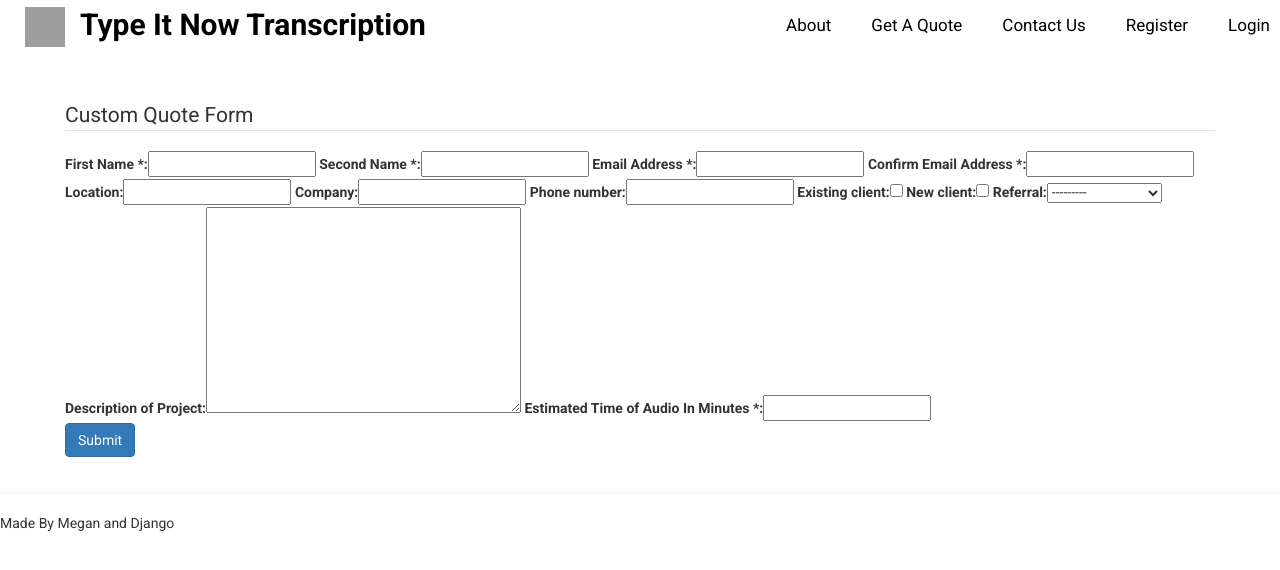
After one commit to meganduffy/tint_django, a Django app: page /customquote/ in a window 1280 px wide. The commit adds this page. Shown: the top 570 px of the page. Run offline with Django 3.2, Linux system fonts and the light colour scheme; some libraries are stand-ins or nearby versions; grey boxes are pictures that could not be loaded.

Commit message:
Created basic custom quote form and basic contact form

```diff
--- /dev/null
+++ b/landing/forms.py
@@ -0,0 +1,77 @@
+from django import forms
+from .models import CustomQuote, Contact
+from django.core.exceptions import ValidationError
+from django_countries.widgets import CountrySelectWidget
+
+
+class CustomQuoteForm(forms.ModelForm):
+
+    first_name = forms.CharField(label='First Name *')
+
+    last_name = forms.CharField(label='Second Name *')
+
+    email1 = forms.CharField(
+        label='Email Address *',
+        widget=forms.EmailInput
+    )
+
+    email2 = forms.CharField(
+        label='Confirm Email Address *',
+        widget=forms.EmailInput
+    )
+
+    existing_client = forms.BooleanField(required=False)
+
+    new_client = forms.BooleanField(required=False)
+
+    description = forms.CharField(label='Description of Project',
+                                  widget=forms.Textarea)
+
+    audio_minutes = forms.IntegerField(label='Estimated Time of Audio In Minutes *')
+
+    class Meta:
+        model = CustomQuote
+        fields = ['first_name', 'last_name', 'email1', 'email2',
+                  'location', 'company', 'phone_number', 'existing_client',
+                  'new_client', 'referral']
+        widgets = {'location': CountrySelectWidget()
+                   # 'first_name': forms.TextInput(attrs={'class': 'form-control col-sm-6'}),
+                   # 'last_name': forms.TextInput(attrs={'class': 'form-control col-sm-6'}),
+                   # 'email1': forms.TextInput(attrs={'class': 'form-control col-sm-6'}),
+                   # 'email2': forms.TextInput(attrs={'class': 'form-control col-sm-6'}),
+                   # 'location': forms.TextInput(attrs={'class': 'form-control col-sm-6'}),
+                   # 'company': forms.TextInput(attrs={'class': 'form-control col-sm-6'}),
+                   # 'phone_number': forms.TextInput(attrs={'class': 'form-control col-sm-6'}),
+                   # 'existing_client': forms.TextInput(attrs={'class': 'form-control col-sm-6'}),
+                   # 'referral': forms.TextInput(attrs={'class': 'form-control col-sm-6'})
+                   }
+
+    def clean_email2(self):
+        email1 = self.cleaned_data.get('email1')
+        email2 = self.cleaned_data.get('email2')
+
+        if email1 and email2 and email1 != email2:
+            message = "Emails do not match"
+            raise ValidationError(message)
+
+        return email2
+
+
+class ContactForm(forms.ModelForm):
+
+    first_name = forms.CharField(label='First Name *')
+
+    last_name = forms.CharField(label='Second Name *')
+
+    email = forms.CharField(
+        label='Email Address *',
+        widget=forms.EmailInput
+    )
+
+    message = forms.CharField(label='Message *',
+                              widget=forms.Textarea)
+
+    class Meta:
+        model = Contact
+        fields = ['first_name', 'last_name', 'email', 'location',
+                  'company', 'phone_number', 'message']
--- /dev/null
+++ b/landing/models.py
@@ -0,0 +1,55 @@
+from django.db import models
+from django_countries.fields import CountryField
+from django.core.validators import RegexValidator
+
+REFERRAL_CHOICES = (
+    ('WEB', 'Web Search'),
+    ('FB', 'Facebook'),
+    ('DD', 'DoneDeal'),
+    ('GT', 'GumTree'),
+    ('WOM', 'Word of Mouth'),
+    ('O', 'Other')
+)
+
+
+class CustomQuote(models.Model):
+    """
+    Model for Custom Quote Form
+    """
+    first_name = models.CharField(max_length=40, default='')
+    last_name = models.CharField(max_length=40, default='')
+    email1 = models.CharField(max_length=255, default='')
+    email2 = models.CharField(max_length=255, default='')
+    location = CountryField(blank=True, null=True)
+    company = models.CharField(max_length=255, default='', blank=True, null=True)
+    phone_regex = RegexValidator(regex=r'^\+?1?\d{9,15}$',
+                                 message="Phone number must be entered in the format: '+999999999'. "
+                                         "Up to 15 digits allowed.")
+    phone_number = models.CharField(validators=[phone_regex], max_length=15, blank=True)
+    existing_client = models.BooleanField()
+    new_client = models.BooleanField()
+    referral = models.CharField(max_length=3, choices=REFERRAL_CHOICES, blank=True, null=True)
+    description = models.TextField(default='', blank=True, null=True)
+    audio_minutes = models.IntegerField()
+
+    def __unicode__(self):
+        return self.email1
+
+
+class Contact(models.Model):
+    """
+    Model for Contact Form
+    """
+    first_name = models.CharField(max_length=40, default='')
+    last_name = models.CharField(max_length=40, default='')
+    email = models.CharField(max_length=255, default='')
+    location = CountryField(blank=True, null=True)
+    company = models.CharField(max_length=255, default='', blank=True, null=True)
+    phone_regex = RegexValidator(regex=r'^\+?1?\d{9,15}$',
+                                 message="Phone number must be entered in the format: '+999999999'. "
+                                         "Up to 15 digits allowed.")
+    phone_number = models.CharField(validators=[phone_regex], max_length=15, blank=True, null=True)
+    message = models.TextField(default='')
+
+    def __unicode__(self):
+        return self.email1
--- a/landing/templates/base.html
+++ b/landing/templates/base.html
@@ -33,7 +33,7 @@
         </button>
         <div class="flex-nav-header">
             <div id="nav-logo"><a href="/"><img src="{% static "icons/typewriter.png" %}" alt="logo"></a></div>
-            <a class="navbar-brand page-scroll" href="#page-top">Type It Now Transcription</a>
+            <a class="navbar-brand page-scroll" href="/">Type It Now Transcription</a>
         </div>
     </div>
 
@@ -55,11 +55,11 @@
                 <a class="dropdown-toggle" data-toggle="dropdown">Get A Quote</a>
                 <ul class="dropdown-menu">
                     <li><a href="{% url 'instantquote' %}">Instant Quote</a></li>
-                    <li><a href="#">Custom Quote</a></li>
+                    <li><a href="{% url 'customquote' %}">Custom Quote</a></li>
                 </ul>
             </li>
 
-            <li><a class="page-scroll" href="#">Contact Us</a></li>
+            <li><a class="page-scroll" href="{% url 'contact' %}">Contact Us</a></li>
             {% if user.is_active %}
                 <li><a class="page-scroll" href="{% url 'profile' %}">Profile</a></li>
                 <li><a class="page-scroll" href="{% url 'logout' %}">Logout</a></li>
--- /dev/null
+++ b/landing/templates/custom-quote.html
@@ -0,0 +1,16 @@
+{% extends "base.html" %}
+{% load bootstrap_tags %}
+{% block content %}
+    <div class="page-div">
+        <div class="container">
+            <form role="form" method="post">
+                <legend>Custom Quote Form</legend>
+                {% csrf_token %}
+                {{ form| as_bootstrap }}
+                <div class="form-group">
+                    <button type="submit" class="btn btn-primary">Submit</button>
+                </div>
+            </form>
+        </div>
+    </div>
+{% endblock %}
--- a/landing/views.py
+++ b/landing/views.py
@@ -1,6 +1,9 @@
 # -*- coding: utf-8 -*-
 from __future__ import unicode_literals
-from django.shortcuts import render
+from django.shortcuts import render, redirect
+from django.core.urlresolvers import reverse
+from django.contrib import messages
+from .forms import CustomQuoteForm, ContactForm
 
 
 def get_index(request):
@@ -13,3 +16,45 @@ def get_faq(request):
 
 def get_instant_quote(request):
     return render(request, 'instant-quote.html')
+
+
+def get_custom_quote(request):
+    if request.method == 'POST':
+        form = CustomQuoteForm(request.POST)
+        if form.is_valid():
+            form.save()
+            messages.success(request, "You have successfully submitted our Custom Quote Form")
+            return redirect(reverse('customquoteconfirm'))
+        else:
+            form.add_error(None, "Your form does not seem to be valid")
+
+    else:
+        form = CustomQuoteForm()
+
+    args = {'form': form}
+    return render(request, 'custom-quote.html', args)
+
+
+def get_custom_quote_confirm(request):
+    return render(request, 'custom-quote-confirm.html')
+
+
+def get_contact(request):
+    if request.method == 'POST':
+        form = ContactForm(request.POST)
+        if form.is_valid():
+            form.save()
+            messages.success(request, "You have successfully submitted our Contact Form")
+            return redirect(reverse('contactconfirm'))
+        else:
+            form.add_error(None, "Your form does not seem to be valid")
+
+    else:
+        form = ContactForm()
+
+    args = {'form': form}
+    return render(request, 'contact.html', args)
+
+
+def get_contact_confirm(request):
+    return render(request, 'contact-confirm.html')
--- a/tint_django/settings.py
+++ b/tint_django/settings.py
@@ -38,6 +38,7 @@ INSTALLED_APPS = [
     'django.contrib.messages',
     'django.contrib.staticfiles',
     'django_forms_bootstrap',
+    'django_countries',
     'landing',
     'accounts',
 ]
--- a/tint_django/urls.py
+++ b/tint_django/urls.py
@@ -31,6 +31,10 @@ urlpatterns = [
     url(r'^$', landing_views.get_index, name='index'),
     url(r'^faq/$', landing_views.get_faq, name='faq'),
     url(r'^instantquote/$', landing_views.get_instant_quote, name='instantquote'),
+    url(r'^customquote/$', landing_views.get_custom_quote, name='customquote'),
+    url(r'^customquoteconfirm/$', landing_views.get_custom_quote_confirm, name='customquoteconfirm'),
+    url(r'^contact/$', landing_views.get_contact, name='contact'),
+    url(r'^contactconfirm/$', landing_views.get_contact_confirm, name='contactconfirm'),
 
     # Accounts
     url(r'^register/$', accounts_views.register, name='register'),
```
Also changed, not shown: landing/templates/contact-confirm.html (added, +8 -0 lines), landing/templates/contact.html (added, +16 -0 lines), landing/templates/custom-quote-confirm.html (added, +8 -0 lines).
